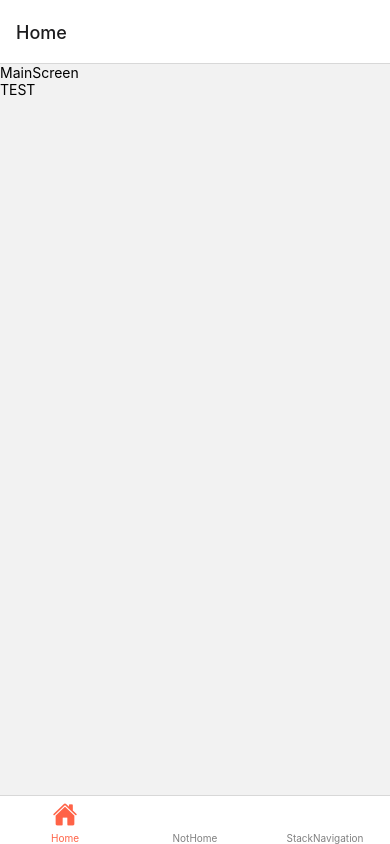
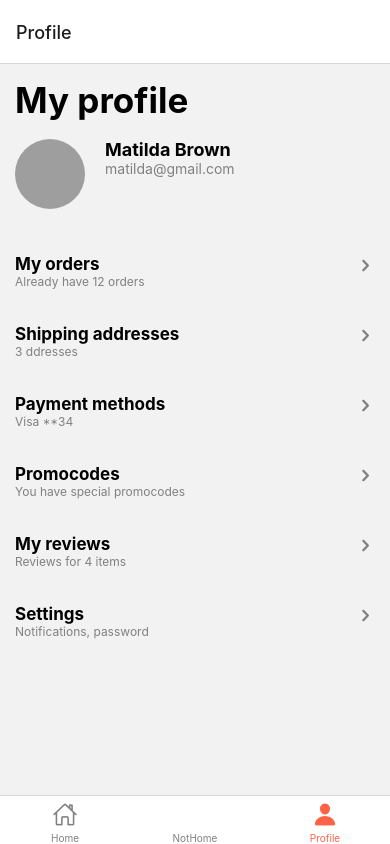
Before and after one commit to GiliEllen/react-natve-e-commerce-frontend, a React Native app: screen /Profile in a window 390 px wide. Built offline with nearby package versions, Linux system fonts and the light colour scheme; grey boxes are pictures that could not be loaded.

Commit message:
profileIcon
and changing the place of the Option component to be in the ProfilePage as it was supposed to be before but for some reason I put it instead in the MainPage folder

```diff
--- a/App.js
+++ b/App.js
@@ -18,6 +18,8 @@ export default function App() {
               iconName = focused ? "home" : "home-outline";
             } else if (route.name === "TabB") {
               iconName = focused ? "ios-list-outline" : "ios-list";
+            } else if (route.name === "Profile"){
+              iconName = focused ? "person" : "person-outline";
             }
             return <Ionicons name={iconName} size={size} color={color} />;
           },
@@ -27,7 +29,7 @@ export default function App() {
       >
         <Tab.Screen name="Home" component={MainScreen} />
         <Tab.Screen name="NotHome" component={MainScreen} />
-        <Tab.Screen name="StackNavigation" component={StackNavigation} />
+        <Tab.Screen name="Profile" component={StackNavigation} />
       </Tab.Navigator>
     </NavigationContainer>
   );
--- a/screens/profilePage/ProfilePage.js
+++ b/screens/profilePage/ProfilePage.js
@@ -1,6 +1,6 @@
 import { View, Text, Image, StyleSheet } from 'react-native'
 import React from 'react'
-import Option from '../mainScreen/util/Option'
+import Option from './util/Option'
 
 
 const ProfilePage = ({navigation}) => {
--- a/screens/stackNavigation/StackNavigation.js
+++ b/screens/stackNavigation/StackNavigation.js
@@ -8,7 +8,7 @@ const Stack = createNativeStackNavigator();
 const StackNavigation = () => {
   return (
       <Stack.Navigator>
-        <Stack.Screen name='ProfilePage' component={ProfilePage}/>
+        <Stack.Screen name='ProfilePage' component={ProfilePage} options={{ headerShown: false }}/>
         <Stack.Screen name='MainScreen' component={MainScreen}/>
         {/* <Stack.Screen name='Orders' component={Orders}/> */}
         {/* <Stack.Screen name='Settings' component={Settings}/> */}
```
Also changed, not shown: screens/profilePage/util/Option.js (renamed from screens/mainScreen/util/Option.js).
